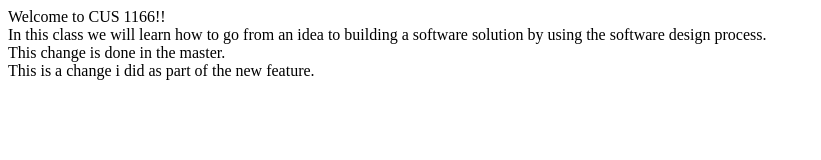
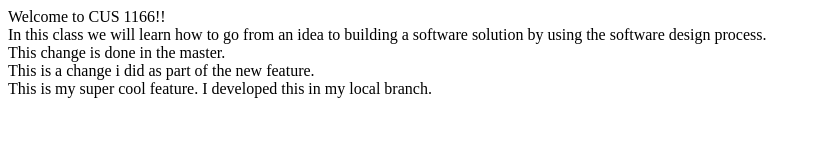
Before and after one commit to RKIAcademy/cus1166-using-git, a plain HTML site: page index.html in a window 1280 px wide. Shown: the whole page, without its empty margins (0-821 px from the left). Drawn offline with Linux system fonts and the light colour scheme.

Commit message:
updated index as part of a local feature branch

```diff
--- a/index.html
+++ b/index.html
@@ -18,5 +18,8 @@
   <div>
     This is a change i did as part of the new feature.
   </div>
+  <div>
+    This is my super cool feature. I developed this in my local branch.
+  </div>
 </body>
 </html>
```
